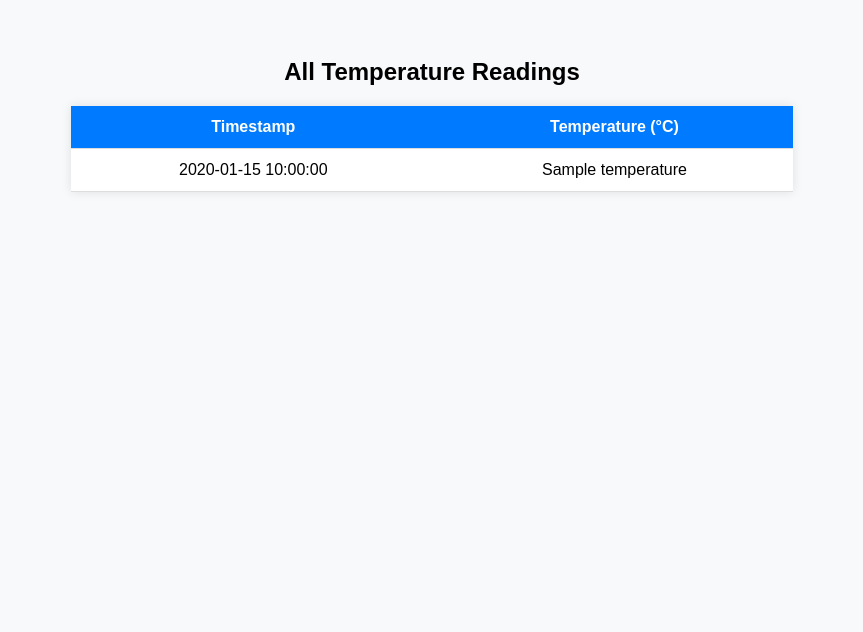
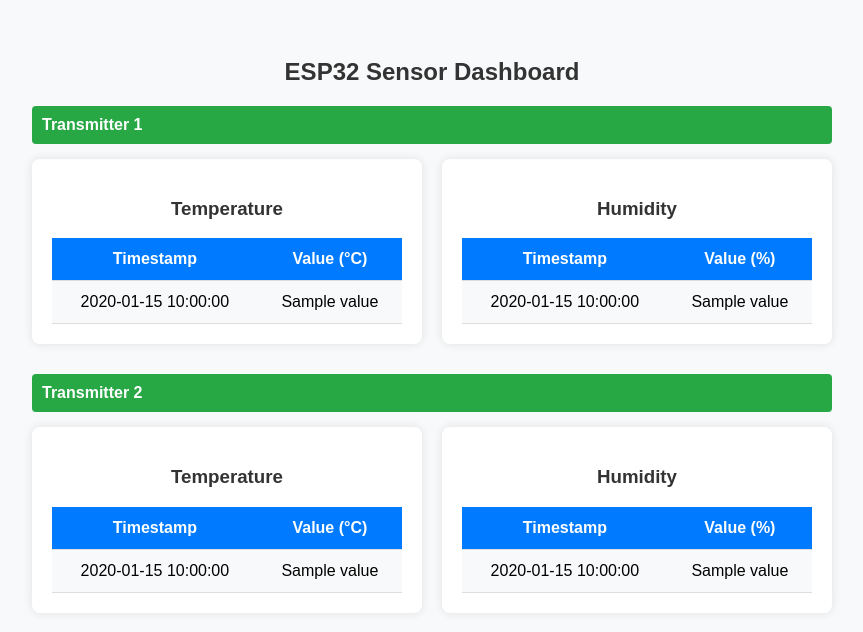
Before and after one commit to TheSheDevil13/BluetoothHub, a Flask app: template flask_server/templates/dashboard.html in a window 1280 px wide. Shown: the top 632 px of the page, without its empty margins (208-1071 px from the left). Run offline with Flask 2, Linux system fonts and the light colour scheme; the template is opened without the code that fills it: most values are stand-ins (such as "Sample title", 1, 10 or a date in 2020).

Commit message:
added fake humidity data

```diff
--- a/flask_server/templates/dashboard.html
+++ b/flask_server/templates/dashboard.html
@@ -1,22 +1,38 @@
 <!DOCTYPE html>
 <html>
 <head>
-    <title>ESP32 Temperature Dashboard</title>
+    <title>ESP32 Sensor Dashboard</title>
     <style>
         body {
             font-family: Arial, sans-serif;
             padding: 30px;
             background-color: #f8f9fa;
         }
-        h2 {
+        h2, h3 {
             text-align: center;
+            color: #333;
+        }
+        .sensor-section {
+            margin: 20px auto;
+            width: 80%;
+            max-width: 800px;
+        }
+        .sensor-grid {
+            display: grid;
+            grid-template-columns: 1fr 1fr;
+            gap: 20px;
+            margin-bottom: 30px;
+        }
+        .sensor-box {
+            background-color: white;
+            padding: 20px;
+            border-radius: 8px;
+            box-shadow: 0 0 10px rgba(0,0,0,0.1);
         }
         table {
-            width: 60%;
-            margin: auto;
+            width: 100%;
             border-collapse: collapse;
-            box-shadow: 0 0 10px rgba(0,0,0,0.1);
-            background-color: white;
+            margin-top: 10px;
         }
         th, td {
             padding: 12px;
@@ -27,21 +43,92 @@
             background-color: #007BFF;
             color: white;
         }
+        tr:nth-child(even) {
+            background-color: #f8f9fa;
+        }
+        .device-header {
+            background-color: #28a745;
+            color: white;
+            font-weight: bold;
+            padding: 10px;
+            border-radius: 4px;
+            margin-bottom: 15px;
+        }
     </style>
 </head>
 <body>
-    <h2>All Temperature Readings</h2>
+    <h2>ESP32 Sensor Dashboard</h2>
+
+    <div class="sensor-section">
+        <div class="device-header">Transmitter 1</div>
+        <div class="sensor-grid">
+            <div class="sensor-box">
+                <h3>Temperature</h3>
                 <table>
                     <tr>
                         <th>Timestamp</th>
-            <th>Temperature (°C)</th>
+                        <th>Value (°C)</th>
                     </tr>
-        {% for entry in data %}
+                    {% for entry in data.transmitter1.temperature %}
                     <tr>
                         <td>{{ entry.timestamp }}</td>
-            <td>{{ entry.temperature }}</td>
+                        <td>{{ entry.value }}</td>
                     </tr>
                     {% endfor %}
                 </table>
+            </div>
+            <div class="sensor-box">
+                <h3>Humidity</h3>
+                <table>
+                    <tr>
+                        <th>Timestamp</th>
+                        <th>Value (%)</th>
+                    </tr>
+                    {% for entry in data.transmitter1.humidity %}
+                    <tr>
+                        <td>{{ entry.timestamp }}</td>
+                        <td>{{ entry.value }}</td>
+                    </tr>
+                    {% endfor %}
+                </table>
+            </div>
+        </div>
+    </div>
+
+    <div class="sensor-section">
+        <div class="device-header">Transmitter 2</div>
+        <div class="sensor-grid">
+            <div class="sensor-box">
+                <h3>Temperature</h3>
+                <table>
+                    <tr>
+                        <th>Timestamp</th>
+                        <th>Value (°C)</th>
+                    </tr>
+                    {% for entry in data.transmitter2.temperature %}
+                    <tr>
+                        <td>{{ entry.timestamp }}</td>
+                        <td>{{ entry.value }}</td>
+                    </tr>
+                    {% endfor %}
+                </table>
+            </div>
+            <div class="sensor-box">
+                <h3>Humidity</h3>
+                <table>
+                    <tr>
+                        <th>Timestamp</th>
+                        <th>Value (%)</th>
+                    </tr>
+                    {% for entry in data.transmitter2.humidity %}
+                    <tr>
+                        <td>{{ entry.timestamp }}</td>
+                        <td>{{ entry.value }}</td>
+                    </tr>
+                    {% endfor %}
+                </table>
+            </div>
+        </div>
+    </div>
 </body>
 </html>
```
Also changed, not shown: 1 other file. Lines whose indentation alone changed are shown as unchanged.
